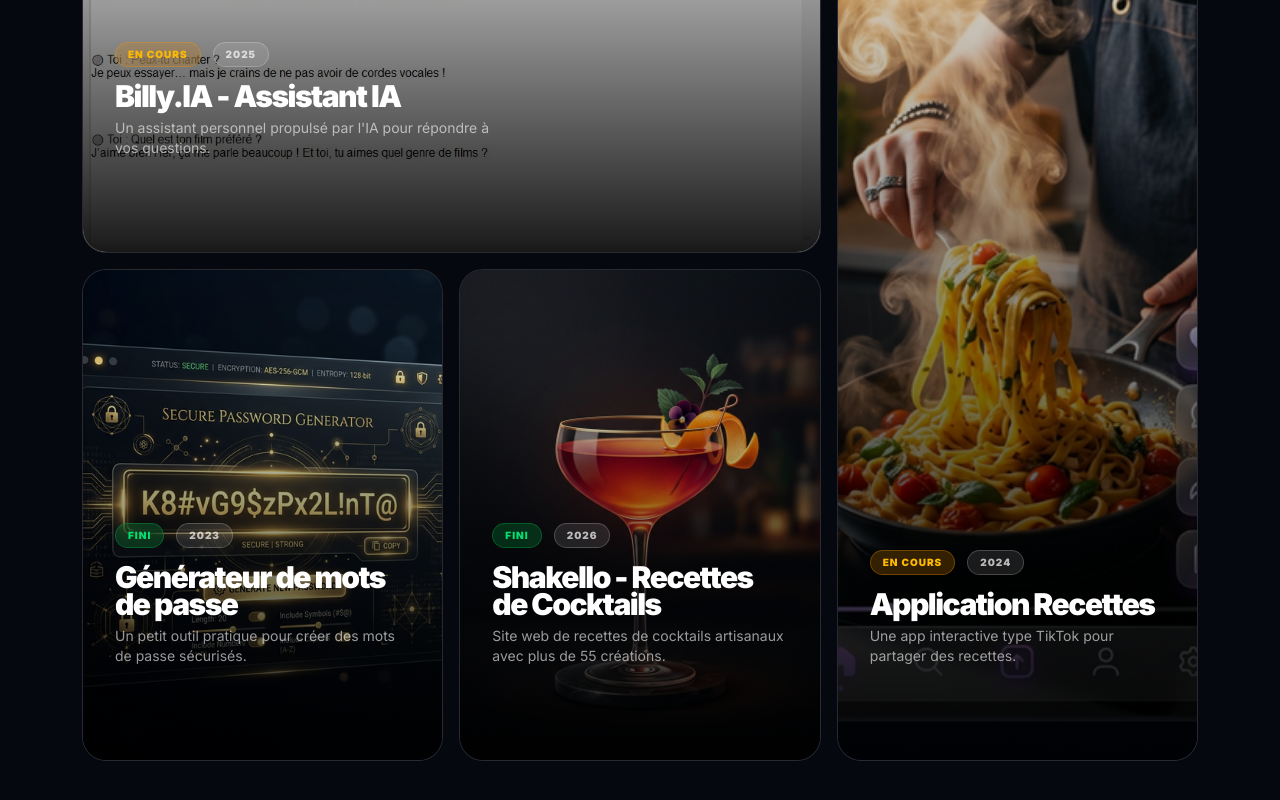
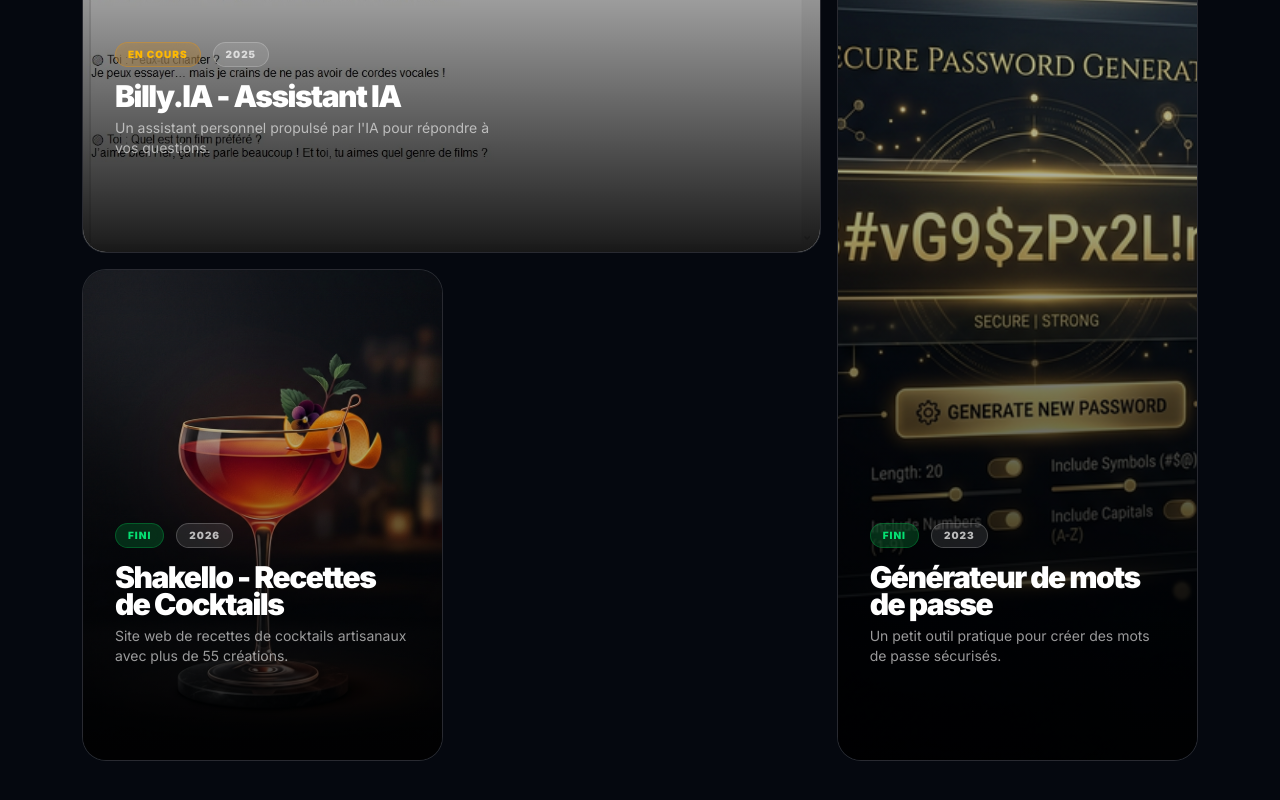
Before and after one commit to Vexyuu/portfolio, a Next.js app: page / in a window 1280 px wide. Shown: the part 3298-4098 px from the top of the page. Built offline with nearby package versions, Linux system fonts and the light colour scheme.

Commit message:
feat: add sitemap configuration and project data definitions

```diff
--- a/src/app/projects/cookme/page.tsx
+++ /dev/null
@@ -1,42 +0,0 @@
-// src/app/projects/cookme/page.tsx
-import { getAssetPath } from "@/utils/paths";
-import ProjectCard from "@/components/ProjectCard";
-
-export const metadata = {
-    title: "CookMe - Application de Recettes Interactive",
-    description: "Une application type TikTok pour découvrir et partager des recettes de cuisine de manière ludique.",
-    keywords: ["Recettes", "TikTok-like", "Mobile App", "React Native", "Killian Fievet", "portfolio projet"],
-    openGraph: {
-        title: "CookMe - Application de Recettes Interactive",
-        description: "Application type TikTok pour découvrir et partager des recettes.",
-        url: "https://killianfievet.com/projects/cookme",
-        type: "article",
-        images: [
-            {
-                url: "https://killianfievet.com/data/projects/cookme.png",
-                width: 1200,
-                height: 630,
-                alt: "CookMe - Application Recettes",
-            },
-        ],
-    },
-    alternates: {
-        canonical: "https://killianfievet.com/projects/cookme",
-    },
-};
-
-export default function CookMe() {
-    return (
-        <ProjectCard
-            title="CookMe - Application Recettes"
-            description="Une app interactive type TikTok pour partager des recettes."
-            longDescription="CookMe revisite la consultation de recettes en s'inspirant du format vertical de TikTok. L'idée est de proposer une expérience immersive où chaque recette est présentée via une courte vidéo ou une série d'images dynamiques. L'utilisateur peut liker, enregistrer et filtrer les recettes par ingrédients ou temps de préparation. Le projet explore les problématiques de performance mobile et de gestion de flux de données asynchrones."
-            objective="Développer une interface mobile fluide et engageante qui simplifie la découverte culinaire pour la génération Z, tout en maîtrisant les technologies hybrides."
-            image={getAssetPath("/data/projects/cookme.png")}
-            stack={["React Native", "Expo", "Firebase", "Framer Motion"]}
-            github="https://github.com/Vexyuu/cookme"
-            demo="#"
-            category="Mobile"
-        />
-    );
-}
--- a/src/app/sitemap.ts
+++ b/src/app/sitemap.ts
@@ -38,12 +38,6 @@ export default function sitemap(): MetadataRoute.Sitemap {
             priority: 0.7,
         },
         {
-            url: `${baseUrl}/projects/cookme`,
-            lastModified: new Date(),
-            changeFrequency: "yearly",
-            priority: 0.7,
-        },
-        {
             url: `${baseUrl}/projects/ndi-2025`,
             lastModified: new Date(),
             changeFrequency: "yearly",
--- a/src/data/projects.ts
+++ b/src/data/projects.ts
@@ -12,17 +12,6 @@ export const projects = [
         isFinite: false,
         category: "IA",
         year: 2025,
-    },
-    {
-        title: "Application Recettes",
-        description: "Une app interactive type TikTok pour partager des recettes.",
-        link: "https://github.com/Vexyuu/cookme",
-        more: "/projects/cookme",
-        image: getAssetPath("/data/projects/cookme.png"),
-        demo: "#",
-        isFinite: false,
-        category: "Mobile",
-        year: 2024,
     },
     {
         title: "Générateur de mots de passe",
```
Also changed, not shown: public/data/projects/cookme.png (deleted).
